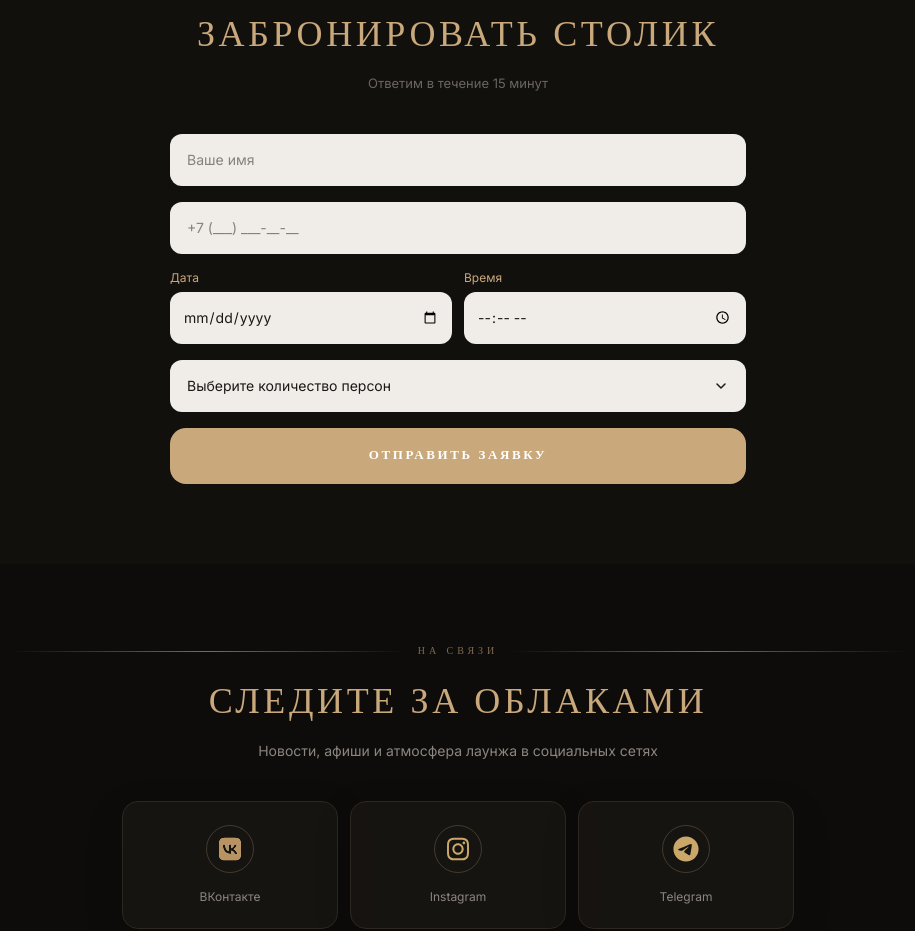
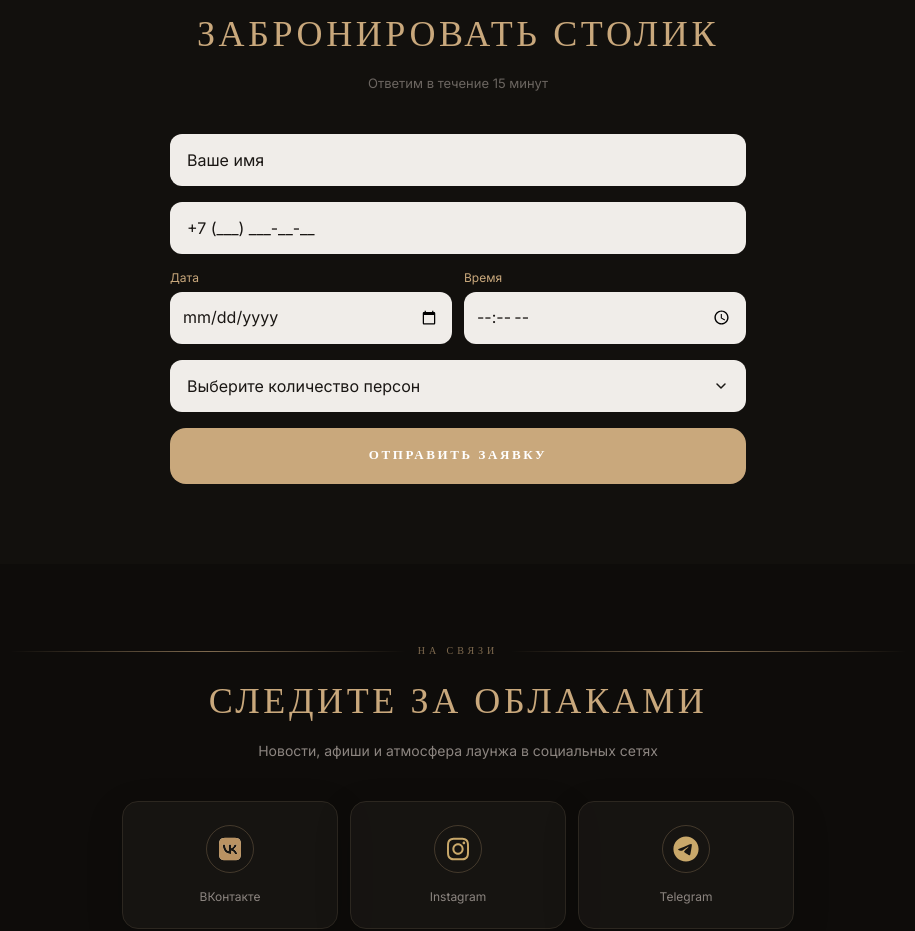
Before and after one commit to flawder31/hookah-cloud, a React (Vite) app: page / in a window 1280 px wide. Shown: the part 3380-4311 px from the top of the page, without its empty margins (182-1097 px from the left). Built offline with nearby package versions, Linux system fonts and the light colour scheme; the HTML template or start-up script is replaced by a standard one.

Commit message:
Restore hero scroll animation, round sticky CTA, fix iOS date/time/select inputs

```diff
--- a/src/components/BookingForm.tsx
+++ b/src/components/BookingForm.tsx
@@ -19,7 +19,7 @@ const inputStyle = {
   backgroundColor: '#F0EDE9',
   border: '1.5px solid transparent',
   color: '#1A1714',
-  fontSize: '14px',
+  fontSize: '16px', // важно для iOS — предотвращает зум
   paddingLeft: '16px',
   paddingRight: '16px',
   width: '100%',
@@ -40,6 +40,17 @@ export default function BookingForm() {
     reset,
   } = useForm<FormData>({ mode: 'onBlur' })
 
+  // Скролл к полю при фокусе (особенно важно в Telegram WebView на iOS)
+  const handleFocus = (e: React.FocusEvent<HTMLInputElement | HTMLSelectElement>) => {
+    setTimeout(() => {
+      e.target.scrollIntoView({
+        behavior: 'smooth',
+        block: 'center',
+        inline: 'nearest',
+      })
+    }, 300)
+  }
+
   const onSubmit = async (data: FormData) => {
     const now = Date.now()
     const attempts = JSON.parse(localStorage.getItem(RATE_LIMIT_KEY) || '[]') as number[]
@@ -53,6 +64,7 @@ export default function BookingForm() {
 
     setSubmitError('')
     setLoading(true)
+
     const text =
       `*Новая бронь — Парящие Облака*\n` +
       `Имя: ${data.name}\n` +
@@ -62,7 +74,6 @@ export default function BookingForm() {
       `Персон: ${data.guests}`
 
     try {
-      // Replace TOKEN and CHAT_ID with real values for production
       const TOKEN = 'YOUR_BOT_TOKEN'
       const CHAT_ID = 'YOUR_CHAT_ID'
 
@@ -90,9 +101,10 @@ export default function BookingForm() {
   return (
     <section id="booking" className="booking-section bg-[#12100D] px-4 pt-20 md:px-8">
       <div className="mx-auto min-w-0 max-w-xl">
-        {/* Label */}
         <div className="ornament mb-4">
-          <span className="text-[10px] tracking-[0.4em] uppercase font-cinzel" style={{ color: '#C9A87C' }}>БРОНИРОВАНИЕ</span>
+          <span className="text-[10px] tracking-[0.4em] uppercase font-cinzel" style={{ color: '#C9A87C' }}>
+            БРОНИРОВАНИЕ
+          </span>
         </div>
 
         <h2
@@ -101,6 +113,7 @@ export default function BookingForm() {
         >
           Забронировать столик
         </h2>
+
         <p className="text-center font-inter mb-10" style={{ fontSize: '13px', color: '#6B6560' }}>
           Ответим в течение 15 минут
         </p>
@@ -126,6 +139,7 @@ export default function BookingForm() {
                 autoComplete="name"
                 className="booking-control"
                 style={inputStyle}
+                onFocus={handleFocus}
               />
               {errors.name && (
                 <p className="mt-1 font-inter" style={{ fontSize: '11px', color: '#C9A87C' }}>{errors.name.message}</p>
@@ -148,6 +162,7 @@ export default function BookingForm() {
                 autoComplete="tel"
                 className="booking-control"
                 style={inputStyle}
+                onFocus={handleFocus}
               />
               {errors.phone && (
                 <p className="mt-1 font-inter" style={{ fontSize: '11px', color: '#C9A87C' }}>{errors.phone.message}</p>
@@ -167,8 +182,10 @@ export default function BookingForm() {
                   min={new Date().toISOString().split('T')[0]}
                   className="booking-control booking-date-time min-w-0"
                   style={{ ...inputStyle, paddingLeft: '12px', paddingRight: '12px' }}
+                  onFocus={handleFocus}
                 />
               </div>
+
               <div className="min-w-0">
                 <label htmlFor="booking-time" className="mb-1.5 block font-inter text-xs text-gold">
                   Время
@@ -179,9 +196,11 @@ export default function BookingForm() {
                   type="time"
                   className="booking-control booking-date-time min-w-0"
                   style={{ ...inputStyle, paddingLeft: '12px', paddingRight: '12px' }}
+                  onFocus={handleFocus}
                 />
               </div>
             </div>
+
             {(errors.date || errors.time) && (
               <p className="-mt-3 font-inter text-[11px] text-gold">Укажите дату и время бронирования</p>
             )}
@@ -192,10 +211,13 @@ export default function BookingForm() {
                 {...register('guests', { required: 'Выберите кол-во' })}
                 className="booking-control booking-select"
                 style={{ ...inputStyle, appearance: 'none', cursor: 'pointer' }}
+                onFocus={handleFocus}
               >
                 <option value="">Выберите количество персон</option>
                 {[1, 2, 3, 4, 5, 6, 7, 8].map(n => (
-                  <option key={n} value={n}>{n} {n === 1 ? 'персона' : n < 5 ? 'персоны' : 'персон'}</option>
+                  <option key={n} value={n}>
+                    {n} {n === 1 ? 'персона' : n < 5 ? 'персоны' : 'персон'}
+                  </option>
                 ))}
                 <option value="9+">9+ персон</option>
               </select>
@@ -210,7 +232,6 @@ export default function BookingForm() {
               </p>
             )}
 
-            {/* Submit */}
             <button
               type="submit"
               disabled={loading}
--- a/src/index.css
+++ b/src/index.css
@@ -30,7 +30,7 @@ body {
   -webkit-font-smoothing: antialiased;
 }
 
-/* iOS Safari needs explicit safe-area spacing and native control colors. */
+/* iOS Safari + Telegram WebView fixes */
 .mobile-booking-cta {
   min-height: calc(56px + env(safe-area-inset-bottom, 0px));
   padding: 0 16px env(safe-area-inset-bottom, 0px);
@@ -40,6 +40,7 @@ body {
   padding-bottom: calc(7rem + env(safe-area-inset-bottom, 0px));
 }
 
+/* ── Form controls ── */
 .booking-control {
   display: block;
   width: 100%;
@@ -51,22 +52,39 @@ body {
   box-shadow: none;
   -webkit-appearance: none;
   appearance: none;
+  font-size: 16px !important; /* предотвращает зум в Safari */
+  -webkit-text-fill-color: #1A1714;
+  color: #1A1714;
+  background-color: #F0EDE9;
 }
 
 .booking-date-time {
   color-scheme: light;
   color: #1A1714;
   -webkit-text-fill-color: #1A1714;
+  background-color: #F0EDE9;
 }
 
 .booking-date-time::-webkit-date-and-time-value {
+  text-align: left;
   min-height: 1.2em;
-  text-align: left;
+  display: flex;
+  align-items: center;
+  padding: 0;
 }
 
 .booking-date-time::-webkit-datetime-edit,
-.booking-date-time::-webkit-datetime-edit-fields-wrapper {
+.booking-date-time::-webkit-datetime-edit-fields-wrapper,
+.booking-date-time::-webkit-datetime-edit-text,
+.booking-date-time::-webkit-datetime-edit-hour-field,
+.booking-date-time::-webkit-datetime-edit-minute-field,
+.booking-date-time::-webkit-datetime-edit-meridiem-field,
+.booking-date-time::-webkit-datetime-edit-day-field,
+.booking-date-time::-webkit-datetime-edit-month-field,
+.booking-date-time::-webkit-datetime-edit-year-field {
   padding: 0;
+  margin: 0;
+  line-height: 1.2;
 }
 
 .booking-select {
```
